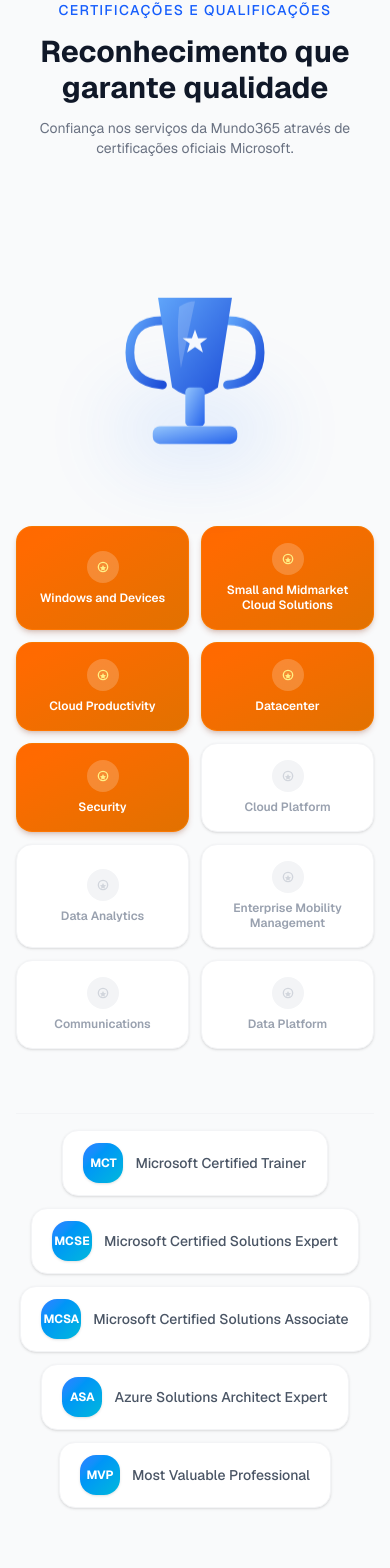
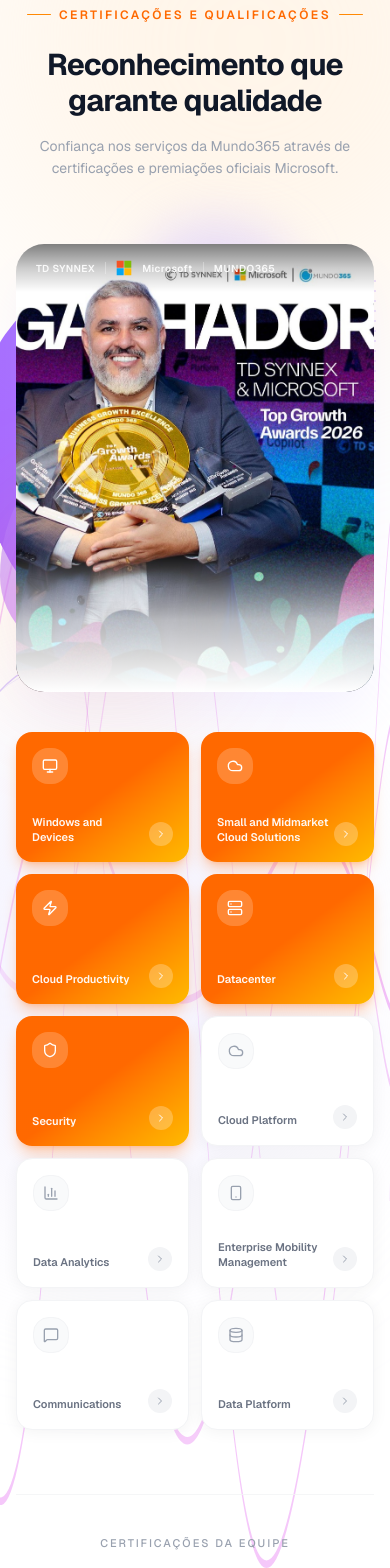
Before and after one commit to Matheus-Ueti/websitemundo365, a Next.js app: page / in a window 390 px wide. Shown: the part 3679-5247 px from the top of the page. Built offline with nearby package versions, Linux system fonts and the light colour scheme.

Commit message:
feat: redesign certifications, testimonials and polish UI components

```diff
--- a/app/page.tsx
+++ b/app/page.tsx
@@ -11,12 +11,14 @@ import { Footer } from "@/components/footer"
 
 export default function Home() {
   return (
-    <main className="min-h-screen bg-background">
+    <main className="relative min-h-screen bg-background">
+
       <Header />
       <HeroSection />
       <SolutionsSection />
       <StatsSection />
       <PartnerBanner />
+
       <CertificationsSection />
       <TestimonialsSection />
       <PartnersSection />
--- a/components/certifications-section.tsx
+++ b/components/certifications-section.tsx
@@ -1,18 +1,29 @@
-import type { Competency, CertBadge } from "@/types"
+import Image from "next/image"
+import {
+  Monitor, Cloud, Zap, Server, Shield,
+  BarChart3, Smartphone, MessageSquare, Database, ChevronRight,
+} from "lucide-react"
+import type { CertBadge } from "@/types"
 
-// ─── Data ────────────────────────────────────────────────────────────────────
+// ─── Types & Data ─────────────────────────────────────────────────────────────
 
-const competencies: Competency[] = [
-  { label: "Windows and Devices",                 achieved: true  },
-  { label: "Small and Midmarket Cloud Solutions", achieved: true  },
-  { label: "Cloud Productivity",                  achieved: true  },
-  { label: "Datacenter",                          achieved: true  },
-  { label: "Security",                            achieved: true  },
-  { label: "Cloud Platform",                      achieved: false },
-  { label: "Data Analytics",                      achieved: false },
-  { label: "Enterprise Mobility Management",      achieved: false },
-  { label: "Communications",                      achieved: false },
-  { label: "Data Platform",                       achieved: false },
+type CompetencyItem = {
+  label: string
+  achieved: boolean
+  icon: React.ComponentType<{ className?: string }>
+}
+
+const competencies: CompetencyItem[] = [
+  { label: "Windows and Devices",                 achieved: true,  icon: Monitor       },
+  { label: "Small and Midmarket Cloud Solutions", achieved: true,  icon: Cloud         },
+  { label: "Cloud Productivity",                  achieved: true,  icon: Zap           },
+  { label: "Datacenter",                          achieved: true,  icon: Server        },
+  { label: "Security",                            achieved: true,  icon: Shield        },
+  { label: "Cloud Platform",                      achieved: false, icon: Cloud         },
+  { label: "Data Analytics",                      achieved: false, icon: BarChart3     },
+  { label: "Enterprise Mobility Management",      achieved: false, icon: Smartphone    },
+  { label: "Communications",                      achieved: false, icon: MessageSquare },
+  { label: "Data Platform",                       achieved: false, icon: Database      },
 ]
 
 const certBadges: CertBadge[] = [
@@ -23,109 +34,65 @@ const certBadges: CertBadge[] = [
   { acronym: "MVP",  title: "Most Valuable Professional"               },
 ]
 
-// ─── Trophy SVG ──────────────────────────────────────────────────────────────
+// ─── Competency Card ─────────────────────────────────────────────────────────
 
-function Trophy() {
+function CompetencyCard({ label, achieved, icon: Icon }: CompetencyItem) {
   return (
-    <div className="relative flex items-end justify-center w-56 h-64 sm:w-72 sm:h-80">
-      {/* Ambient glow — animates opacity only */}
+    <article
+      className={[
+        "group relative flex flex-col justify-between",
+        "p-4 sm:p-5 h-[130px] sm:h-[150px] rounded-2xl",
+        "cursor-default select-none overflow-hidden",
+        "transition-all duration-300 ease-out",
+        "hover:-translate-y-1.5 hover:scale-[1.02]",
+        achieved
+          ? "bg-gradient-to-br from-orange-500 via-orange-500 to-amber-400 shadow-lg shadow-orange-500/30 hover:shadow-xl hover:shadow-orange-500/40"
+          : "bg-white border border-gray-100 shadow-[0_2px_16px_rgba(0,0,0,0.05)] hover:shadow-[0_8px_32px_rgba(0,0,0,0.10)] hover:border-gray-200",
+      ].join(" ")}
+    >
+      {/* Shimmer overlay on hover */}
+      {achieved && (
+        <div className="absolute inset-0 bg-gradient-to-tr from-white/0 via-white/8 to-white/15 opacity-0 group-hover:opacity-100 transition-opacity duration-400 pointer-events-none rounded-2xl" />
+      )}
+
+      {/* Icon */}
       <div
-        className="absolute bottom-4 left-1/2 -translate-x-1/2 w-40 h-16 rounded-full blur-2xl bg-blue-500/40"
-        style={{ animation: "glow-pulse 3.5s ease-in-out infinite" }}
-      />
-
-      {/* Trophy — animates translateY only */}
-      <svg
-        viewBox="0 0 200 220"
-        fill="none"
-        xmlns="http://www.w3.org/2000/svg"
-        className="relative z-10 w-44 h-auto sm:w-56"
-        style={{ animation: "trophy-float 3.5s ease-in-out infinite" }}
-        aria-hidden="true"
+        className={[
+          "w-9 h-9 rounded-xl flex items-center justify-center",
+          achieved ? "bg-white/20" : "bg-gray-50 border border-gray-100",
+        ].join(" ")}
       >
-        <defs>
-          <linearGradient id="trophy-body" x1="0%" y1="0%" x2="100%" y2="100%">
-            <stop offset="0%"   stopColor="#60a5fa" />
-            <stop offset="100%" stopColor="#1d4ed8" />
-          </linearGradient>
-          <linearGradient id="trophy-base" x1="0%" y1="0%" x2="100%" y2="100%">
-            <stop offset="0%"   stopColor="#93c5fd" />
-            <stop offset="100%" stopColor="#2563eb" />
-          </linearGradient>
-        </defs>
-
-        {/* Left handle */}
-        <path
-          d="M63 42 Q26 42 26 78 Q26 112 63 115"
-          stroke="url(#trophy-body)" strokeWidth="10"
-          strokeLinecap="round" fill="none"
-        />
-        {/* Right handle */}
-        <path
-          d="M137 42 Q174 42 174 78 Q174 112 137 115"
-          stroke="url(#trophy-body)" strokeWidth="10"
-          strokeLinecap="round" fill="none"
-        />
-
-        {/* Cup body */}
-        <path d="M58 16 H142 L126 118 Q100 138 74 118 Z" fill="url(#trophy-body)" />
-
-        {/* Inner highlight */}
-        <path
-          d="M82 26 Q92 20 100 20 Q92 58 84 96 Q78 58 82 26 Z"
-          fill="white" opacity="0.18"
-        />
-
-        {/* Star */}
-        <path
-          d="M100 52 L103.5 62 L114 62 L106 68 L109 78 L100 72 L91 78 L94 68 L86 62 L96.5 62 Z"
-          fill="white" opacity="0.95"
-        />
-
-        {/* Stem */}
-        <rect x="89" y="118" width="22" height="44" rx="5" fill="url(#trophy-base)" />
-
-        {/* Base plate */}
-        <rect x="52" y="162" width="96" height="20" rx="8" fill="url(#trophy-base)" />
-      </svg>
-    </div>
-  )
-}
-
-function CompetencyCard({ label, achieved }: Competency) {
-  return (
-    <article className={`
-      flex flex-col items-center justify-center gap-2 rounded-2xl p-4 text-center
-      border transition-transform duration-200 hover:-translate-y-0.5
-      ${achieved
-        ? "bg-gradient-to-br from-orange-500 to-amber-600 border-orange-400/40 shadow-md shadow-orange-900/20"
-        : "bg-white border-gray-100 shadow-sm"
-      }
-    `}>
-      {/* Medal icon */}
-      <div className={`w-8 h-8 rounded-full flex items-center justify-center ${achieved ? "bg-white/20" : "bg-gray-100"}`}>
-        <svg viewBox="0 0 24 24" fill="none" className={`w-4 h-4 ${achieved ? "text-yellow-200" : "text-gray-300"}`}>
-          <circle cx="12" cy="12" r="7" stroke="currentColor" strokeWidth="2" />
-          <path d="M12 9l1.5 3 3 .4-2.2 2.1.5 3L12 16l-2.8 1.5.5-3L7.5 12.4l3-.4z" fill="currentColor" />
-        </svg>
+        <Icon className={`w-4 h-4 ${achieved ? "text-white" : "text-gray-400"}`} />
       </div>
 
-      <span className={`text-xs font-semibold leading-tight ${achieved ? "text-white" : "text-gray-400"}`}>
-        {label}
-      </span>
+      {/* Label + Arrow */}
+      <div className="flex items-end justify-between gap-1">
+        <span className={`text-[11px] font-semibold leading-snug ${achieved ? "text-white/95" : "text-gray-500"}`}>
+          {label}
+        </span>
+        <div
+          className={[
+            "w-6 h-6 rounded-full flex items-center justify-center flex-shrink-0",
+            "transition-transform duration-200 group-hover:translate-x-0.5 group-hover:-translate-y-0.5",
+            achieved ? "bg-white/25" : "bg-gray-100 group-hover:bg-gray-200",
+          ].join(" ")}
+        >
+          <ChevronRight className={`w-3 h-3 ${achieved ? "text-white" : "text-gray-400"}`} />
+        </div>
+      </div>
     </article>
   )
 }
 
-// ─── Cert Badge Chip ─────────────────────────────────────────────────────────
+// ─── Cert Badge ───────────────────────────────────────────────────────────────
 
 function CertBadgeChip({ acronym, title }: CertBadge) {
   return (
-    <div className="flex items-center gap-3 bg-white border border-gray-100 rounded-2xl px-5 py-3 shadow-sm hover:-translate-y-0.5 hover:shadow-md transition-all duration-200">
-      <div className="w-10 h-10 rounded-xl bg-gradient-to-br from-blue-500 to-cyan-500 flex items-center justify-center flex-shrink-0 shadow-sm">
-        <span className="text-white font-bold text-xs">{acronym}</span>
+    <div className="group flex items-center gap-3 bg-white border border-gray-100 rounded-2xl px-4 py-3 shadow-[0_2px_12px_rgba(0,0,0,0.05)] hover:shadow-[0_6px_24px_rgba(0,0,0,0.09)] hover:-translate-y-0.5 transition-all duration-200 cursor-default">
+      <div className="w-9 h-9 rounded-xl bg-gradient-to-br from-orange-500 to-amber-400 flex items-center justify-center flex-shrink-0 shadow-sm shadow-orange-300/40">
+        <span className="text-white font-bold text-[10px] tracking-wide">{acronym}</span>
       </div>
-      <span className="text-gray-600 text-sm font-medium">{title}</span>
+      <span className="text-gray-500 text-xs font-medium">{title}</span>
     </div>
   )
 }
@@ -134,32 +101,133 @@ function CertBadgeChip({ acronym, title }: CertBadge) {
 
 export function CertificationsSection() {
   return (
-    <section className="py-24 bg-gray-50 relative overflow-hidden">
+    <section className="relative py-24 bg-white overflow-hidden">
 
-      <div className="relative max-w-7xl mx-auto px-4 sm:px-6 lg:px-8 space-y-16">
+      {/* ── Wave lines de fundo ── */}
+      <svg
+        xmlns="http://www.w3.org/2000/svg"
+        viewBox="0 0 1440 560"
+        preserveAspectRatio="none"
+        className="pointer-events-none absolute inset-0 w-full h-full z-0"
+        aria-hidden="true"
+      >
+        <g mask="url(#SvgjsMask1039)" fill="none">
+          <path d="M -774.3308334688962,132 C -678.33,174.8 -486.33,325.4 -294.33083346889623,346 C -102.33,366.6 -6.33,246.4 185.66916653110377,235 C 377.67,223.6 473.67,287.2 665.6691665311038,289 C 857.67,290.8 990.8,243.6 1145.6691665311037,244 C 1300.54,244.4 1381.13,281.6 1440,291" stroke="rgba(210, 5, 230, 0.28)" strokeWidth="2"/>
+          <path d="M -473.7848105619281,166 C -377.78,217 -185.78,424.8 6.215189438071871,421 C 198.22,417.2 294.22,143.8 486.2151894380719,147 C 678.22,150.2 774.22,423.2 966.2151894380719,437 C 1158.22,450.8 1351.46,235 1446.2151894380718,216 C 1540.97,197 1441.24,316.8 1440,342" stroke="rgba(210, 5, 230, 0.22)" strokeWidth="2"/>
+          <path d="M -796.9791642743924,290 C -700.98,280.6 -508.98,244.4 -316.9791642743924,243 C -124.98,241.6 -28.98,301.2 163.02083572560758,283 C 355.02,264.8 451.02,129.2 643.0208357256076,152 C 835.02,174.8 963.63,394.6 1123.0208357256076,397 C 1282.42,399.4 1376.6,210.6 1440,164" stroke="rgba(210, 5, 230, 0.18)" strokeWidth="2"/>
+          <path d="M -775.3204485032085,214 C -679.32,228.8 -487.32,298.2 -295.32044850320847,288 C -103.32,277.8 -7.32,139.8 184.67955149679153,163 C 376.68,186.2 472.68,388.2 664.6795514967915,404 C 856.68,419.8 989.62,260.6 1144.6795514967916,242 C 1299.74,223.4 1380.94,297.2 1440,311" stroke="rgba(210, 5, 230, 0.20)" strokeWidth="2"/>
+        </g>
+        <defs>
+          <mask id="SvgjsMask1039">
+            <rect width="1440" height="560" fill="#ffffff"/>
+          </mask>
+        </defs>
+      </svg>
 
-        {/* Header */}
-        <header className="text-center">
-          <span className="text-blue-600 font-medium text-sm uppercase tracking-widest">
+      {/* ── Ambient glows globais ── */}
+      <div className="pointer-events-none absolute inset-0 overflow-hidden">
+        {/* Glow laranja topo direita */}
+        <div className="absolute -top-40 -right-40 w-[600px] h-[600px] rounded-full bg-orange-100/50 blur-[120px]" />
+        {/* Glow violeta centro esquerda */}
+        <div className="absolute top-1/2 -left-20 -translate-y-1/2 w-[400px] h-[500px] rounded-full bg-violet-100/60 blur-[100px]" />
+        {/* Glow suave fundo */}
+        <div className="absolute -bottom-20 left-1/3 w-[500px] h-[300px] rounded-full bg-purple-50/80 blur-[80px]" />
+      </div>
+
+      <div className="relative max-w-7xl mx-auto px-4 sm:px-6 lg:px-8">
+
+        {/* ── Header ── */}
+        <div className="text-center mb-16">
+          <span className="inline-flex items-center gap-2 text-orange-500 font-semibold text-xs uppercase tracking-[0.2em] mb-4">
+            <span className="w-6 h-px bg-orange-400 rounded-full" />
             Certificações e Qualificações
+            <span className="w-6 h-px bg-orange-400 rounded-full" />
           </span>
-          <h2 className="text-3xl sm:text-4xl font-bold text-gray-900 mt-3 mb-3">
+          <h2 className="text-3xl sm:text-4xl font-bold text-gray-900 mt-2 mb-4 tracking-tight">
             Reconhecimento que garante qualidade
           </h2>
-          <p className="text-gray-500 max-w-xl mx-auto text-sm">
-            Confiança nos serviços da Mundo365 através de certificações oficiais Microsoft.
+          <p className="text-gray-400 max-w-lg mx-auto text-sm leading-relaxed">
+            Confiança nos serviços da Mundo365 através de certificações e premiações oficiais Microsoft.
           </p>
-        </header>
+        </div>
 
-        {/* Trophy + Competencies */}
-        <div className="grid lg:grid-cols-2 gap-12 items-center">
+        {/* ── Main grid ── */}
+        <div className="grid lg:grid-cols-[0.95fr_1.05fr] gap-10 lg:gap-16 items-start">
 
-          {/* Left — Trophy */}
-          <div className="flex justify-center">
-            <Trophy />
+          {/* ── LADO ESQUERDO — Imagem com composição premium ── */}
+          <div className="relative isolate">
+
+            {/* Blobs orgânicos atrás da imagem — z-0 fica ATRÁS do card (z-10) */}
+            <div
+              className="pointer-events-none absolute -left-10 top-4 w-[280px] h-[380px] bg-gradient-to-br from-violet-500 to-purple-600 opacity-80 z-0"
+              style={{ borderRadius: "62% 38% 46% 54% / 44% 58% 42% 56%" }}
+            />
+            <div
+              className="pointer-events-none absolute -left-4 bottom-8 w-[200px] h-[200px] bg-gradient-to-br from-violet-400 to-fuchsia-500 opacity-55 z-0"
+              style={{ borderRadius: "38% 62% 54% 46% / 58% 36% 64% 42%" }}
+            />
+            <div
+              className="pointer-events-none absolute -top-6 left-1/3 w-[160px] h-[160px] bg-violet-300/40 blur-xl z-0"
+              style={{ borderRadius: "50% 60% 40% 70% / 60% 40% 70% 30%" }}
+            />
+
+            {/* Glow laranja sutil */}
+            <div className="pointer-events-none absolute bottom-0 left-0 w-[180px] h-[180px] rounded-full bg-orange-400/20 blur-3xl z-0" />
+
+            {/* Padrão de pontos decorativos */}
+            <div
+              className="pointer-events-none absolute -right-2 top-8 w-28 h-40 opacity-[0.15] z-0"
+              style={{
+                backgroundImage: "radial-gradient(circle, #7c3aed 1.5px, transparent 1.5px)",
+                backgroundSize: "10px 10px",
+              }}
+            />
+
+            {/* Linha curva decorativa */}
+            <svg
+              className="pointer-events-none absolute -bottom-4 -left-8 w-48 opacity-25 z-0"
+              viewBox="0 0 200 80"
+              fill="none"
+            >
+              <path d="M10 70 Q60 10 120 40 Q160 60 190 20" stroke="#7c3aed" strokeWidth="1.5" strokeLinecap="round" fill="none"/>
+              <path d="M0 80 Q50 20 110 50 Q150 70 180 30" stroke="#a78bfa" strokeWidth="1" strokeLinecap="round" fill="none" opacity="0.6"/>
+            </svg>
+
+
+            {/* ── Card da imagem ── */}
+            <div className="relative rounded-[28px] overflow-hidden shadow-2xl shadow-violet-300/20 z-10">
+
+              {/* Logos no topo */}
+              <div className="absolute top-0 left-0 right-0 z-20 flex items-center gap-2.5 px-5 py-4 bg-gradient-to-b from-black/50 via-black/20 to-transparent">
+                <span className="text-white/90 text-[10px] font-semibold tracking-wider">TD SYNNEX</span>
+                <span className="w-px h-3 bg-white/30" />
+                <svg viewBox="0 0 23 23" className="w-4 h-4 flex-shrink-0">
+                  <path fill="#f35325" d="M1 1h10v10H1z"/>
+                  <path fill="#81bc06" d="M12 1h10v10H12z"/>
+                  <path fill="#05a6f0" d="M1 12h10v10H1z"/>
+                  <path fill="#ffba08" d="M12 12h10v10H12z"/>
+                </svg>
+                <span className="text-white/90 text-[10px] font-semibold tracking-wider">Microsoft</span>
+                <span className="w-px h-3 bg-white/30" />
+                <span className="text-white/90 text-[10px] font-semibold tracking-wider">MUNDO365</span>
+              </div>
+
+              <Image
+                src="/award-winner.png"
+                alt="Mundo365 — Ganhador Top Growth Awards 2026 TD SYNNEX & Microsoft"
+                width={560}
+                height={640}
+                className="w-full h-auto object-cover"
+                priority
+              />
+
+              {/* Fade bottom para branco */}
+              <div className="absolute bottom-0 left-0 right-0 h-36 bg-gradient-to-t from-white via-white/70 to-transparent pointer-events-none" />
+            </div>
+
           </div>
 
-          {/* Right — Competency grid */}
+          {/* ── LADO DIREITO — Grid de competências ── */}
           <div className="grid grid-cols-2 sm:grid-cols-3 gap-3">
             {competencies.map((item) => (
               <CompetencyCard key={item.label} {...item} />
@@ -167,11 +235,16 @@ export function CertificationsSection() {
           </div>
         </div>
 
-        {/* Bottom — Cert badges */}
-        <div className="flex flex-wrap justify-center gap-3 pt-4 border-t border-gray-100">
-          {certBadges.map((badge) => (
-            <CertBadgeChip key={badge.acronym} {...badge} />
-          ))}
+        {/* ── Cert Badges ── */}
+        <div className="mt-16 pt-10 border-t border-gray-100/80">
+          <p className="text-center text-[11px] text-gray-400 uppercase tracking-[0.18em] font-medium mb-6">
+            Certificações da equipe
+          </p>
+          <div className="flex flex-wrap justify-center gap-3">
+            {certBadges.map((badge) => (
+              <CertBadgeChip key={badge.acronym} {...badge} />
+            ))}
+          </div>
         </div>
 
       </div>
```
Also changed, not shown: components/footer.tsx (+3 -5 lines), components/testimonials-section.tsx (+91 -83 lines), public/award-winner.png (added).
